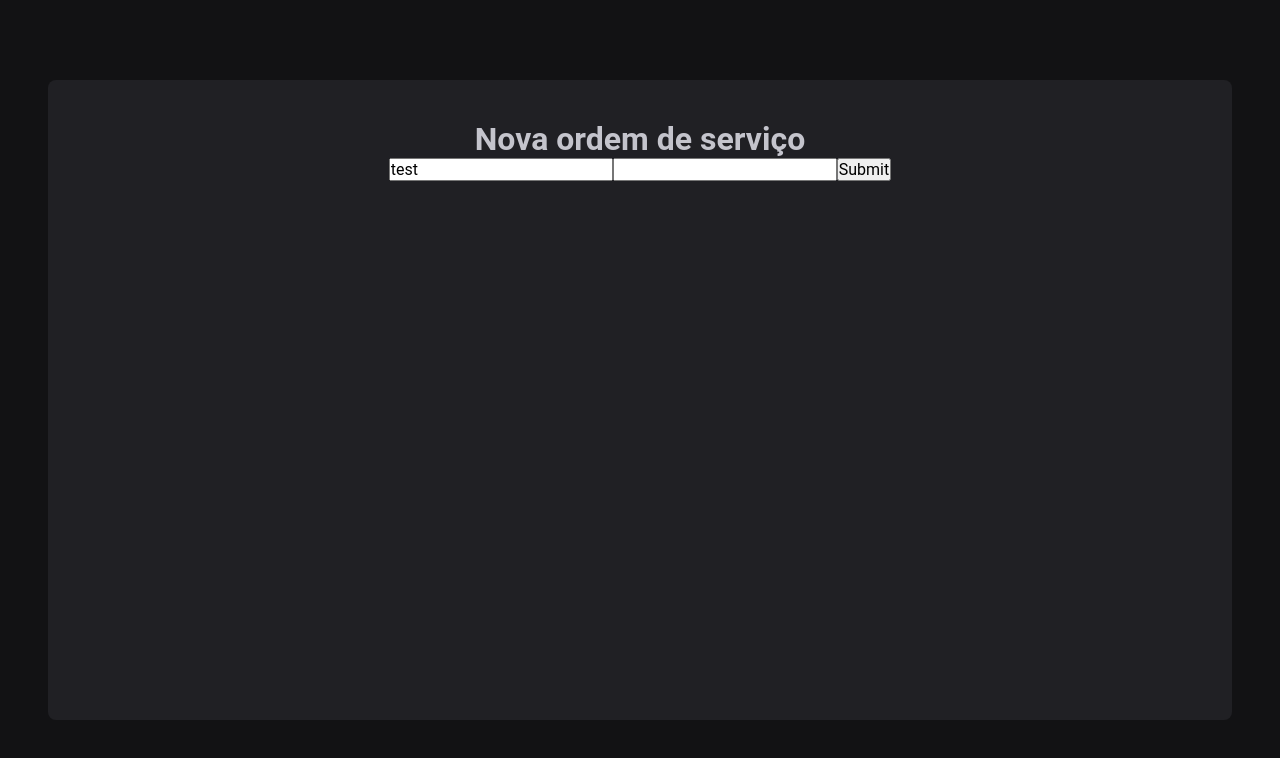
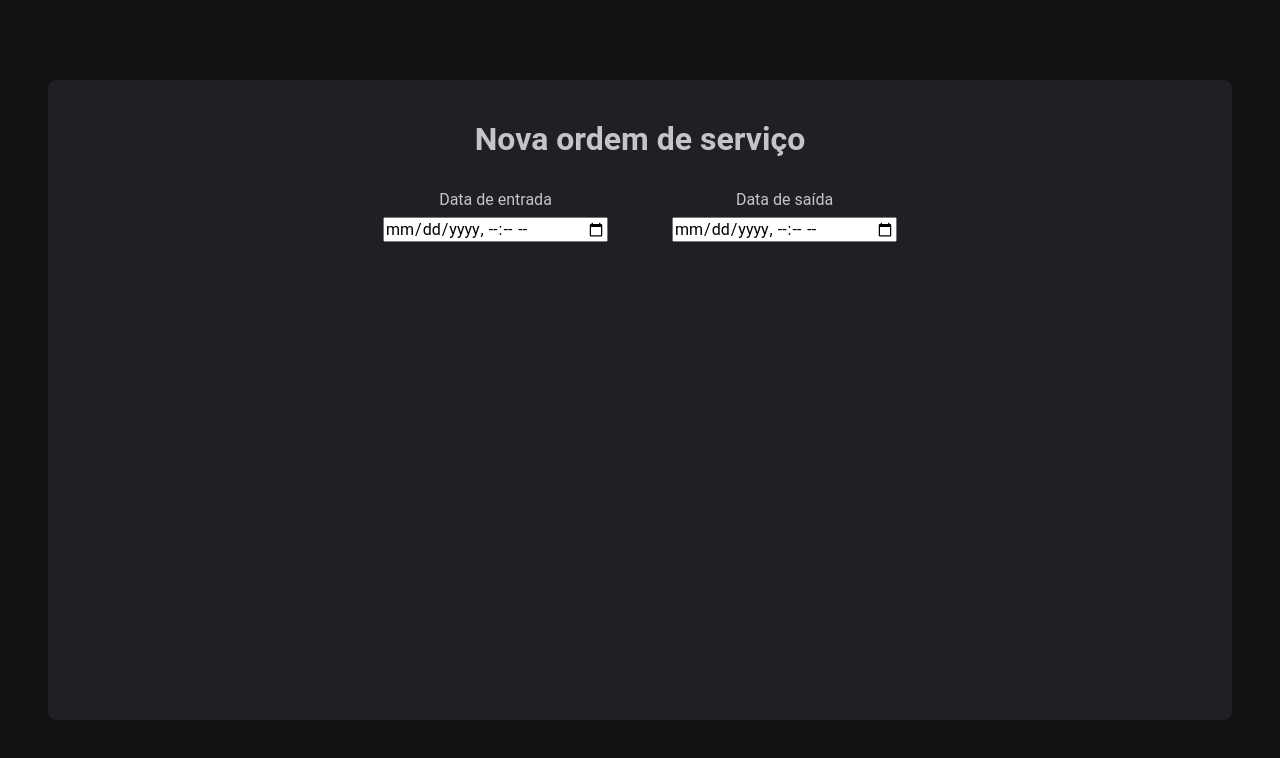
Before and after one commit to caueperuque/ordem_servico, a React (Vite) app: page / in a window 1280 px wide. Shown: the top 758 px of the page. Built offline with nearby package versions, Linux system fonts and the light colour scheme.

Commit message:
feat: layout datas

```diff
--- a/src/pages/OrdemServico/components/Data/index.tsx
+++ b/src/pages/OrdemServico/components/Data/index.tsx
@@ -1,7 +1,17 @@
-import { InputDataContainer } from "./styles"
+import { InputDataContainer } from "./styles";
 
 //Data entrada - saída
 export const InputData = () => {
+  return (
     <InputDataContainer>
+      <div>
+        <label htmlFor="">Data de entrada</label>
+        <input type="datetime-local" name="" id="" />
+      </div>
+      <div>
+        <label htmlFor="">Data de saída</label>
+        <input type="datetime-local" name="" id="" />
+      </div>
     </InputDataContainer>
-}
+  );
+};
--- a/src/pages/OrdemServico/components/Data/styles.ts
+++ b/src/pages/OrdemServico/components/Data/styles.ts
@@ -1,4 +1,14 @@
 import { styled } from "styled-components";
 
 export const InputDataContainer = styled.div`
+    margin-top: 2rem;
+    display: flex;
+    gap: 4rem;
+
+    div {
+        display: flex;
+        flex-direction: column;
+        align-items: center;
+        gap: 0.5rem;
+    }
 `
--- a/src/pages/OrdemServico/index.tsx
+++ b/src/pages/OrdemServico/index.tsx
@@ -1,6 +1,7 @@
 import { SubmitHandler, useForm } from "react-hook-form";
 import { InfoPecasServicos } from "./components/InfoPecasServicos";
 import { OrdemServicoContainer } from "./styles";
+import { InputData } from "./components/Data";
 
 export const OrdemServico = () => {
   type Inputs = {
@@ -48,15 +49,17 @@ export const OrdemServico = () => {
     <OrdemServicoContainer>
       <h1>Nova ordem de serviço</h1>
       <form onSubmit={handleSubmit(onSubmit)}>
+        <InputData>
+        </InputData>
         {/* register your input into the hook by invoking the "register" function */}
-        <input defaultValue="test" {...register("example")} />
+        {/* <input defaultValue="test" {...register("example")} /> */}
 
         {/* include validation with required or other standard HTML validation rules */}
-        <input {...register("exampleRequired", { required: true })} />
+        {/* <input {...register("exampleRequired", { required: true })} /> */}
         {/* errors will return when field validation fails  */}
         {errors.exampleRequired && <span>This field is required</span>}
 
-        <input type="submit" />
+        {/* <input type="submit" /> */}
         <InfoPecasServicos />
       </form>
     </OrdemServicoContainer>
```
